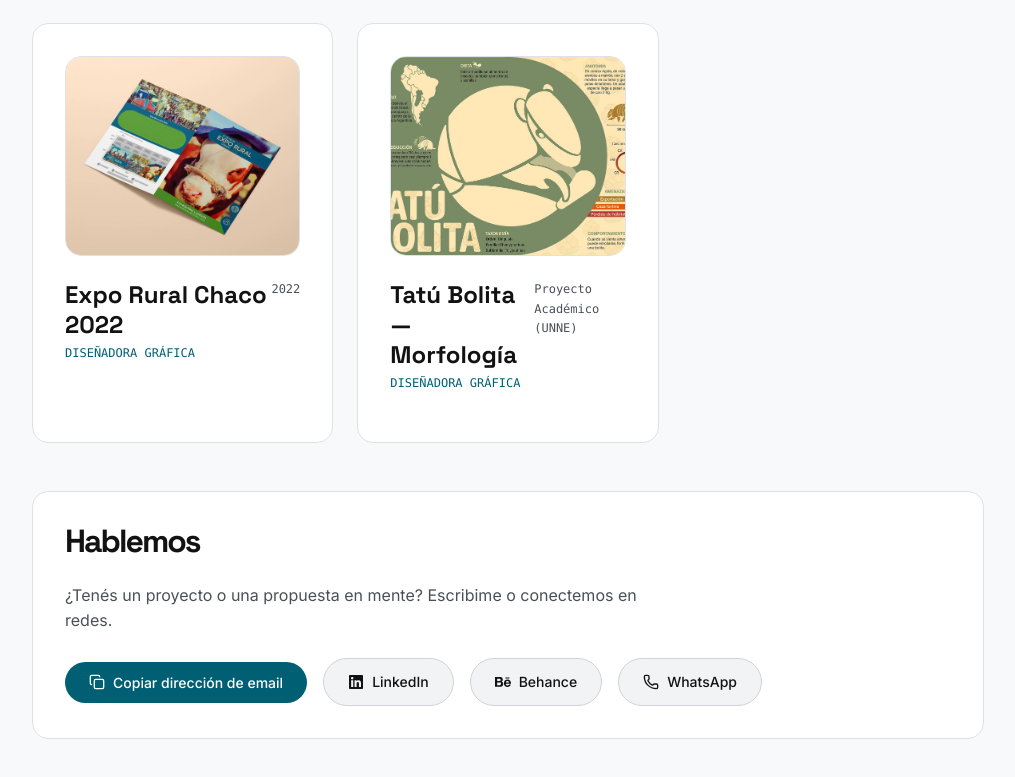
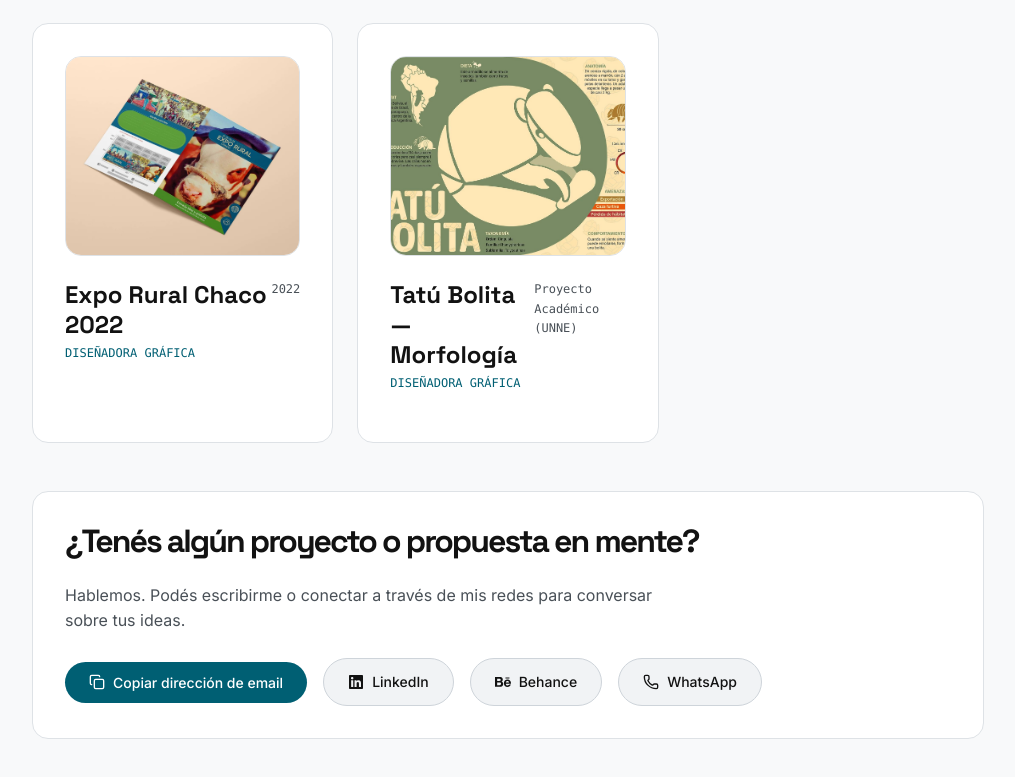
Before and after one commit to valquirozbogado/MiPortfolioTest, a React (Vite) app: page / in a window 1280 px wide. Shown: the part 1788-2565 px from the top of the page, without its empty margins (132-1147 px from the left). Built offline with nearby package versions, Linux system fonts and the light colour scheme.

Commit message:
feat: invert contact title and subtitle and rewrite in a friendlier, formal tone

```diff
--- a/src/i18n/translations.ts
+++ b/src/i18n/translations.ts
@@ -5,8 +5,8 @@ export const translations = {
     nav_about: 'Sobre Mí',
     nav_contact: 'Contacto',
     home_view_project: 'Ver caso de estudio',
-    home_contact_title: 'Hablemos',
-    home_contact_subtitle: '¿Tenés un proyecto o una propuesta en mente? Escribime o conectemos en redes.',
+    home_contact_title: '¿Tenés algún proyecto o propuesta en mente?',
+    home_contact_subtitle: 'Hablemos. Podés escribirme o conectar a través de mis redes para conversar sobre tus ideas.',
     home_email_copied: '¡Email copiado al portapapeles!',
     home_copy_email: 'Copiar dirección de email',
     project_back_home: 'Volver al inicio',
@@ -27,8 +27,8 @@ export const translations = {
     nav_about: 'About Me',
     nav_contact: 'Contact',
     home_view_project: 'View case study',
-    home_contact_title: 'Let\'s connect',
-    home_contact_subtitle: 'Do you have a project or a proposal in mind? Email me or connect on social media.',
+    home_contact_title: 'Do you have a project or proposal in mind?',
+    home_contact_subtitle: 'Let\'s talk. Feel free to reach out via email or connect through my social networks.',
     home_email_copied: 'Email copied to clipboard!',
     home_copy_email: 'Copy email address',
     project_back_home: 'Back to home',
```
